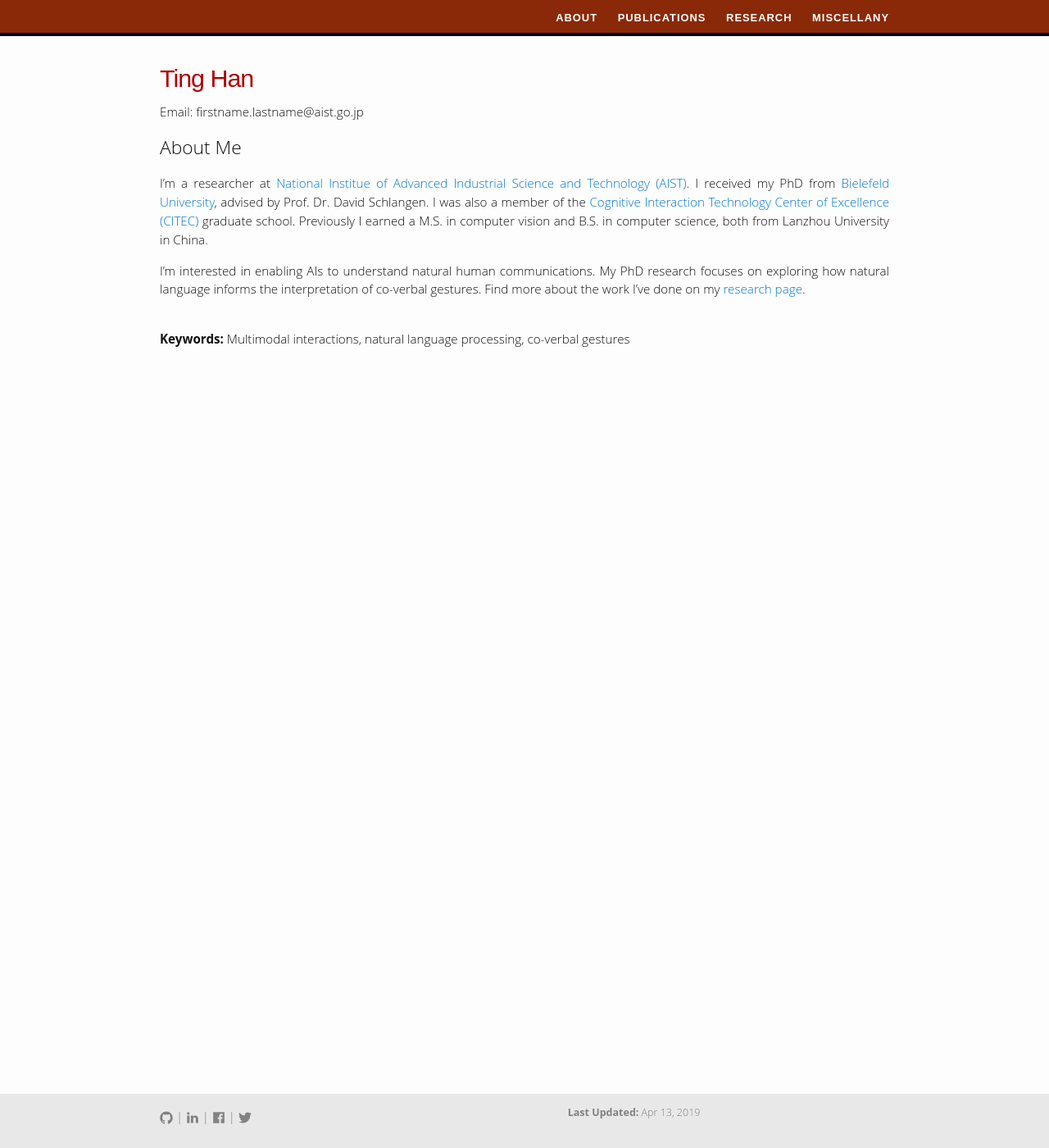
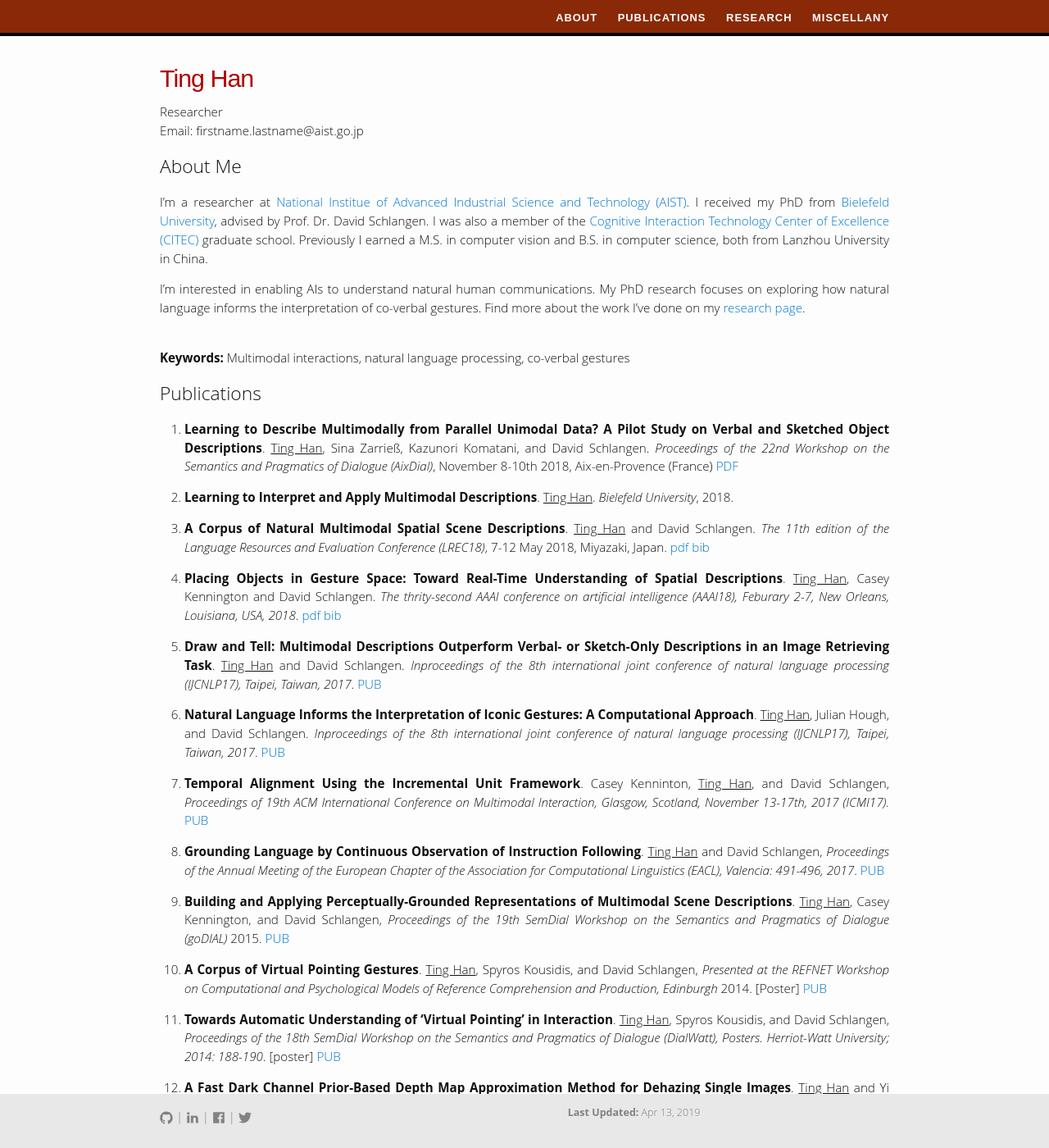
Before and after one commit to TINGH/TINGH.github.io, a Jekyll site: the page built from index.md, in a window 1280 px wide and 1400 px high. Shown: the whole window at 82% size. Built offline with Jekyll 4.4.1, drawn with Linux system fonts in a browser that asks for light colours; our own code applies the rules of GitHub Pages for plain Markdown files.

Commit message:
add publications

```diff
--- a/index.md
+++ b/index.md
@@ -5,6 +5,7 @@ layout: default
 # Ting Han
 
 <!--<em>Curriculum Vitae: </em><a href="/files/CV_new.pdf" >target="_blank">PDF</a>  <small>(August, 2018)</small> <br>-->
+Researcher<br>
 Email: firstname.lastname@aist.go.jp <br><!---| <a href="mailto:dhawal.joharapurkar@gmail.com">dhawal.joharapurkar@gmail.com</a> <br>-->
 <!--<em>Office: </em>UHG, C-5-204<br>-->
 <!-- <p><a href="http://doodle.com/dhawaljoh" target="_blank">Meet me!</a> | <a href="http://flask.io/yoUm1" target="_blank">Assign me a task!</a> (please let me know you've added something!)</p> -->
@@ -13,28 +14,39 @@ Email: firstname.lastname@aist.go.jp <br><!---| <a href="mailto:dhawal.joharapur
 <!--<hr style="height:10pt; visibility:hidden;" />-->
 
 ## About Me
-<!--<p align="justify" style="max-width:600px">-->
-I'm a researcher at <a href="https://www.aist.go.jp/waterfront/index_en.html" target="_blank"> National Institue of Advanced Industrial Science and Technology (AIST)</a>. I received my PhD from <a href="https://www.uni-bielefeld.de" target="_blank"> Bielefeld University</a>, advised by Prof. Dr. David Schlangen.  I was also a member of the <a href="http://www.cit-ec.de" target="_blank"> Cognitive Interaction Technology Center of Excellence (CITEC)</a> graduate school. Previously I earned a M.S. in computer vision and B.S. in computer science, both from Lanzhou University in China.<!--</p>-->
+
+I'm a researcher at <a href="https://www.aist.go.jp/waterfront/index_en.html" target="_blank"> National Institue of Advanced Industrial Science and Technology (AIST)</a>. I received my PhD from <a href="https://www.uni-bielefeld.de" target="_blank"> Bielefeld University</a>, advised by Prof. Dr. David Schlangen.  I was also a member of the <a href="http://www.cit-ec.de" target="_blank"> Cognitive Interaction Technology Center of Excellence (CITEC)</a> graduate school. Previously I earned a M.S. in computer vision and B.S. in computer science, both from Lanzhou University in China.
 
 
 <!--<a href="http://www.dsg-bielefeld.de/dsg_wp/" target="_blank"><img src="images/dsglogo.png" alt="dsg" style="width:220px;" align="right"></a>-->
 
-<!--<p align="justify" style="max-width:600px">-->
+
 I’m interested in enabling AIs to understand natural human communications. My PhD research focuses on exploring how natural language informs the interpretation of co-verbal gestures. Find more about the work I've done on my  <a href="/research/" target="_blank">research page</a>. <br> <br>
 
 <b>Keywords:</b> Multimodal interactions, natural language processing, co-verbal gestures
 
-<!--</p>-->
-<!-- <center> <em><a class="tosu"> Scroll down for news! </a></em></center> -->
-<!--
-## News
+## Publications
+1. **Learning to Describe Multimodally from Parallel Unimodal Data? A Pilot Study on Verbal and Sketched Object Descriptions**.   <u>Ting Han</u>,  Sina Zarrieß, Kazunori Komatani, and David Schlangen.  *Proceedings of the 22nd Workshop on the Semantics and Pragmatics of Dialogue (AixDial)*, November 8-10th 2018, Aix-en-Provence (France) [PDF](files/papers/semdial18.pdf)
 
-<table style="white-space: nowrap;">
+1.  **Learning to Interpret and Apply Multimodal Descriptions**. <u>Ting Han</u>. *Bielefeld University*, 2018.
 
-	<tr>
-	<td width="75"><b>12/06/2018</b></td>
-	<td> 🎉</td>
-	</tr>
+1. **A Corpus of Natural Multimodal Spatial Scene Descriptions**.  <u>Ting Han</u> and David Schlangen. *The 11th edition of the Language Resources and Evaluation Conference (LREC18)*, 7-12 May 2018, Miyazaki, Japan. [pdf](files/papers/lrec18.pdf)  [bib](bib/Hanlrec18.txt)
 
-	</table>
-	-->
+1. **Placing Objects in Gesture Space: Toward Real-Time Understanding of Spatial Descriptions**. <u>Ting Han</u>, Casey Kennington and David Schlangen.  *The thrity-second AAAI conference on artificial intelligence (AAAI18), Feburary 2-7, New Orleans, Louisiana, USA, 2018*. [pdf](files/papers/aaai18.pdf)   [bib](bib/HanEtalaaai18.txt)
+
+1.  **Draw and Tell: Multimodal Descriptions Outperform Verbal- or Sketch-Only Descriptions in an Image Retrieving Task**.  <u>Ting Han</u> and David Schlangen. *Inproceedings of  the 8th international joint conference of natural language processing (IJCNLP17), Taipei, Taiwan, 2017*.  [PUB](https://pub.uni-bielefeld.de/publication/2913598)
+
+1.  **Natural Language Informs the Interpretation of Iconic Gestures: A Computational Approach**. <u>Ting Han</u>, Julian Hough, and David Schlangen. *Inproceedings of the 8th international joint conference of natural language processing (IJCNLP17), Taipei, Taiwan, 2017*.  [PUB](https://pub.uni-bielefeld.de/publication/2913599)
+
+
+1. **Temporal Alignment Using the Incremental Unit Framework**. Casey Kenninton,  <u>Ting Han</u>, and David Schlangen, *Proceedings of 19th ACM International Conference on Multimodal Interaction, Glasgow, Scotland, November 13-17th, 2017 (ICMI17).*   [PUB](https://pub.uni-bielefeld.de/publication/2913600)
+
+3. **Grounding Language by Continuous Observation of Instruction Following**.  <u>Ting Han</u> and David Schlangen, *Proceedings of the Annual Meeting of the European Chapter of the Association for Computational Linguistics (EACL), Valencia: 491-496, 2017*. [PUB](https://pub.uni-bielefeld.de/publication/2908812)
+
+4. **Building and Applying Perceptually-Grounded Representations of Multimodal Scene Descriptions**. <u>Ting Han</u>, Casey Kennington, and David Schlangen, *Proceedings of the 19th SemDial Workshop on the Semantics and Pragmatics of Dialogue (goDIAL)* 2015. [PUB](https://pub.uni-bielefeld.de/publication/2758943)
+
+5. **A Corpus of Virtual Pointing Gestures**. <u>Ting Han</u>, Spyros Kousidis, and David Schlangen, *Presented at the REFNET Workshop on Computational and Psychological Models of Reference Comprehension and Production, Edinburgh* 2014. [Poster] [PUB](https://pub.uni-bielefeld.de/publication/2685979)
+
+6. **Towards Automatic Understanding of ‘Virtual Pointing’ in Interaction**.  <u>Ting Han</u>, Spyros Kousidis, and David Schlangen, *Proceedings of the 18th SemDial Workshop on the Semantics and Pragmatics of Dialogue (DialWatt), Posters. Herriot-Watt University; 2014: 188-190*. [poster] [PUB](https://pub.uni-bielefeld.de/publication/2685950)
+
+7. **A Fast Dark Channel Prior-Based Depth Map Approximation Method for Dehazing Single Images**. <u>Ting Han</u> and Yi Wan. *In International Conference on Information Science and Technology (ICIST), 2013, pages 1355–1359.* [PUB](http://ieeexplore.ieee.org/abstract/document/6747789/)
```
